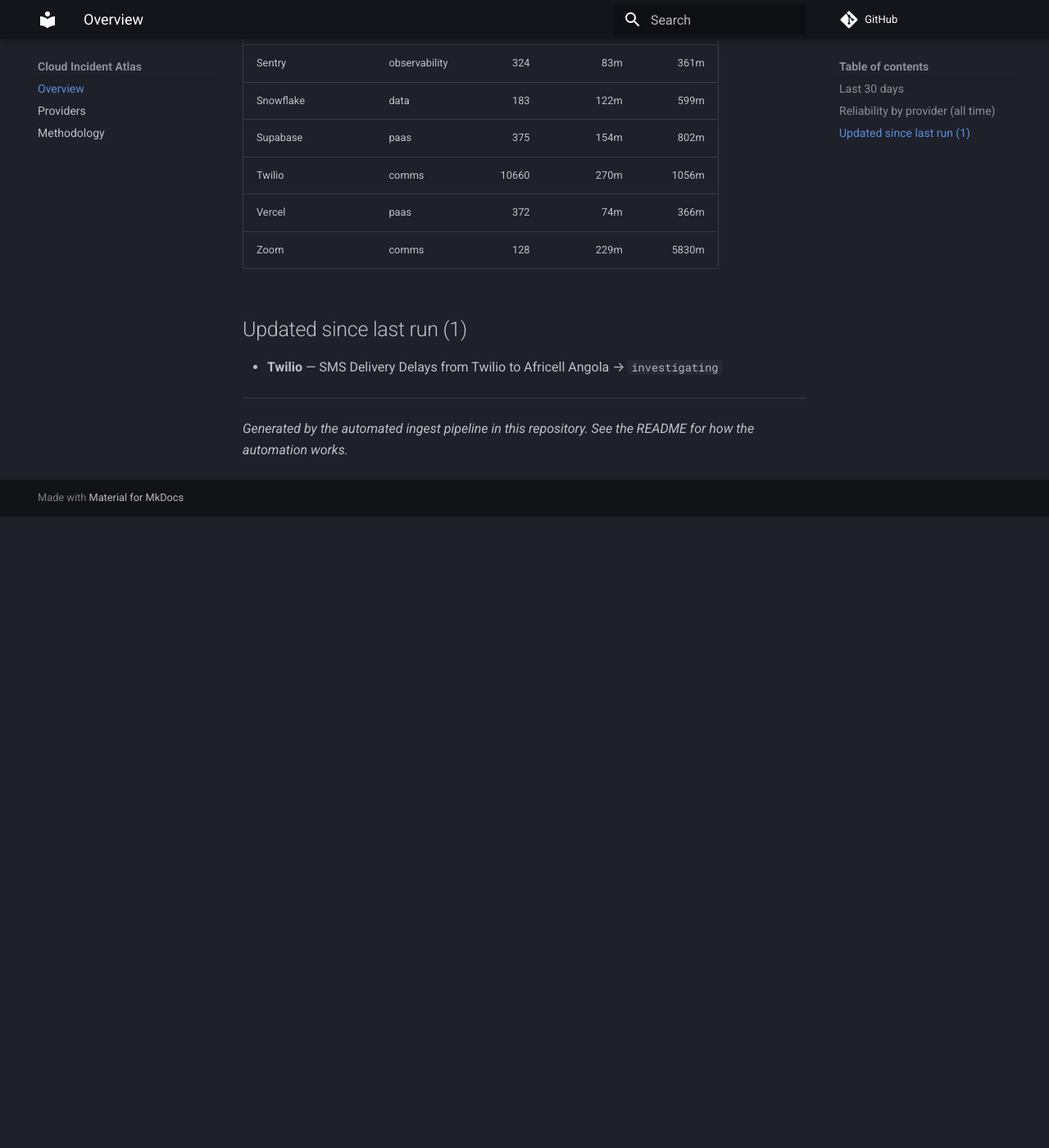
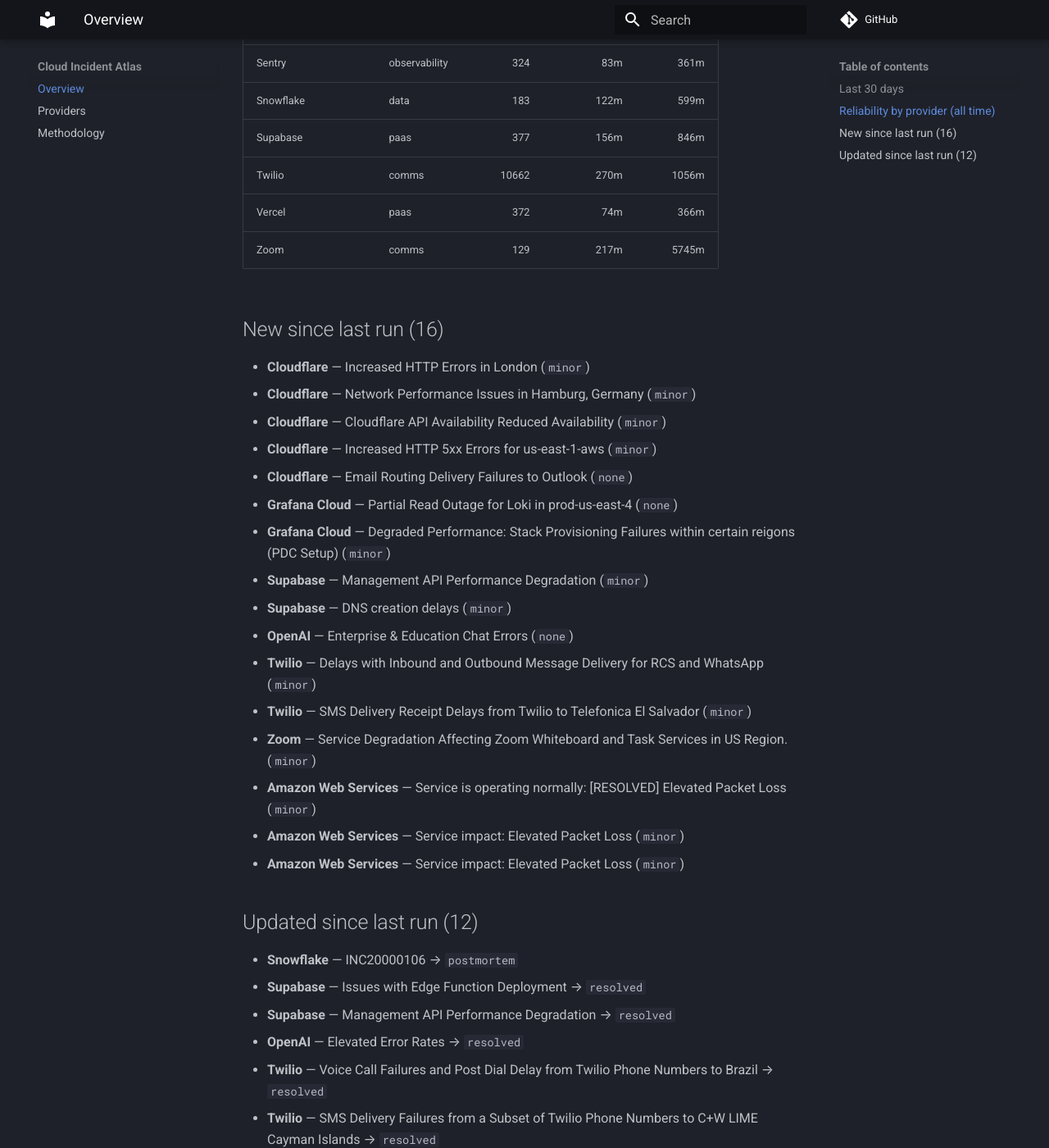
Before and after one commit to ayushgupta07xx/cloud-incident-atlas, an MkDocs documentation site: the page built from docs/index.md, in a window 1280 px wide and 1400 px high, scrolled down 1256 px. Shown: the whole window at 82% size. Built offline with MkDocs 1.6.1 and Material for MkDocs 9.7.7, drawn with Linux system fonts in a browser that asks for light colours; comment, search, counter and statistics services are not loaded; before the commit the page ends 1886 px from its top, so only the background shows below that; some of the changed text lies outside the part shown.

Commit message:
data: ingest update (349 lines across 1 shard(s))
Automated run of the ingest pipeline defined in this repository.

Run: https://github.com/ayushgupta07xx/cloud-incident-atlas/actions/runs/30671055662

Co-authored-by: github-actions[bot] <41898282+github-actions[bot]@users.noreply.github.com>

```diff
--- a/docs/index.md
+++ b/docs/index.md
@@ -22,23 +22,53 @@
 | Elastic Cloud | observability | 241 | 188m | 1326m |
 | Google Cloud Platform | cloud | 4 | — | — |
 | GitHub | devtools | 586 | 66m | 282m |
-| Grafana Cloud | observability | 726 | 91m | 1154m |
+| Grafana Cloud | observability | 728 | 91m | 1154m |
 | HashiCorp Cloud | devtools | 25 | 371m | 1463m |
 | MongoDB Atlas | data | 265 | 120m | 1385m |
 | Netlify | paas | 212 | 41m | 221m |
 | New Relic | observability | 102 | 64m | 306m |
 | npm | devtools | 59 | 107m | 340m |
-| OpenAI | ai | 25 | 123m | 938m |
+| OpenAI | ai | 26 | 111m | 926m |
 | Sentry | observability | 324 | 83m | 361m |
 | Snowflake | data | 183 | 122m | 599m |
-| Supabase | paas | 375 | 154m | 802m |
-| Twilio | comms | 10660 | 270m | 1056m |
+| Supabase | paas | 377 | 156m | 846m |
+| Twilio | comms | 10662 | 270m | 1056m |
 | Vercel | paas | 372 | 74m | 366m |
-| Zoom | comms | 128 | 229m | 5830m |
+| Zoom | comms | 129 | 217m | 5745m |
 
-## Updated since last run (1)
+## New since last run (16)
 
-- **Twilio** — SMS Delivery Delays from Twilio to Africell Angola → `investigating`
+- **Cloudflare** — Increased HTTP Errors in London (`minor`)
+- **Cloudflare** — Network Performance Issues in Hamburg, Germany (`minor`)
+- **Cloudflare** — Cloudflare API Availability Reduced Availability (`minor`)
+- **Cloudflare** — Increased HTTP 5xx Errors for us-east-1-aws (`minor`)
+- **Cloudflare** — Email Routing Delivery Failures to Outlook (`none`)
+- **Grafana Cloud** — Partial Read Outage for Loki in prod-us-east-4 (`none`)
+- **Grafana Cloud** — Degraded Performance: Stack Provisioning Failures within certain reigons (PDC Setup) (`minor`)
+- **Supabase** — Management API Performance Degradation (`minor`)
+- **Supabase** — DNS creation delays (`minor`)
+- **OpenAI** — Enterprise & Education Chat Errors (`none`)
+- **Twilio** — Delays with Inbound and Outbound Message Delivery for RCS and WhatsApp (`minor`)
+- **Twilio** — SMS Delivery Receipt Delays from Twilio to Telefonica El Salvador (`minor`)
+- **Zoom** — Service Degradation Affecting Zoom Whiteboard and Task Services in US Region. (`minor`)
+- **Amazon Web Services** — Service is operating normally: [RESOLVED] Elevated Packet Loss (`minor`)
+- **Amazon Web Services** — Service impact: Elevated Packet Loss (`minor`)
+- **Amazon Web Services** — Service impact: Elevated Packet Loss (`minor`)
+
+## Updated since last run (12)
+
+- **Snowflake** — INC20000106 → `postmortem`
+- **Supabase** — Issues with Edge Function Deployment → `resolved`
+- **Supabase** — Management API Performance Degradation → `resolved`
+- **OpenAI** — Elevated Error Rates → `resolved`
+- **Twilio** — Voice Call Failures and Post Dial Delay from Twilio Phone Numbers to Brazil → `resolved`
+- **Twilio** — SMS Delivery Failures from a Subset of Twilio Phone Numbers to C+W LIME Cayman Islands → `resolved`
+- **Twilio** — SMS Delivery Delays from Twilio to Celcom Malaysia → `resolved`
+- **Twilio** — Voice Call Failures from a Subset of Twilio Mobile Numbers to Claro Nework in Colombia → `resolved`
+- **Twilio** — SMS Delivery Delays from Twilio to Africell Angola → `monitoring`
+- **Twilio** — SMS Delivery Delays from Twilio to Unitel Angola → `identified`
+- **Twilio** — SMS Delivery Delays and Failures from Twilio to Metfone Cambodia → `identified`
+- **Twilio** — Voice Call Failures from Twilio Phone Numbers to Core Communications United States → `identified`
 
 ---
 
```
Also changed, not shown: other parts of docs/index.md (+5 -5 lines), docs/providers.md (+13 -13 lines), docs/img/mttr.svg, docs/img/timeline.svg, 3 other files.
